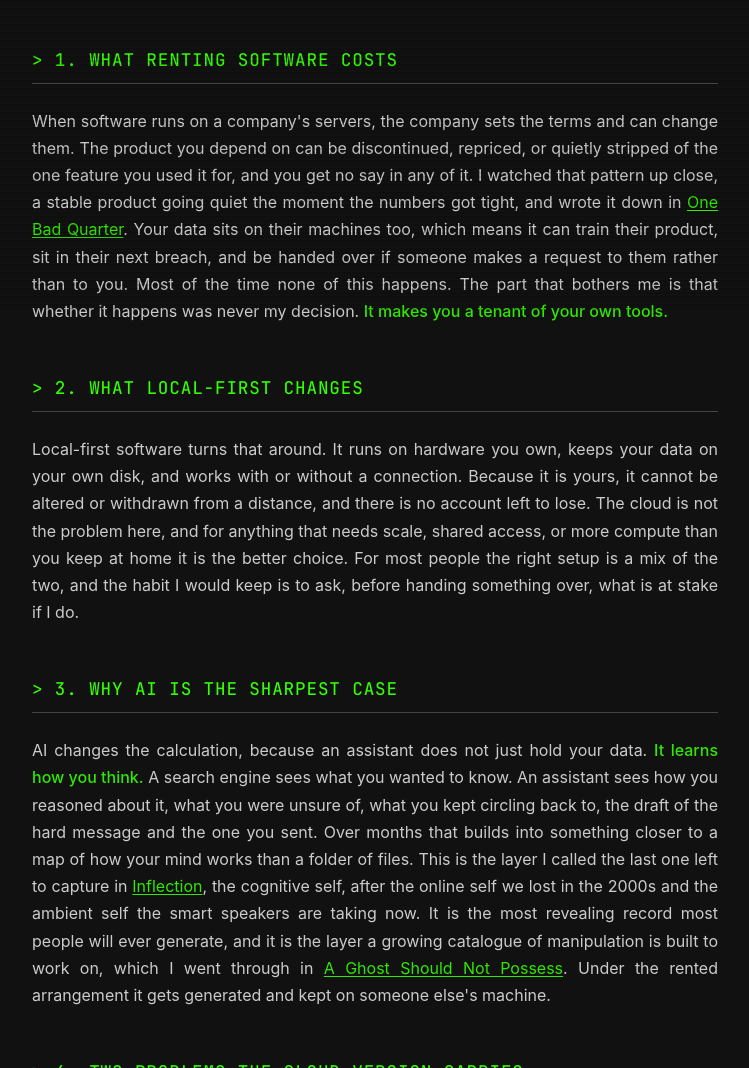
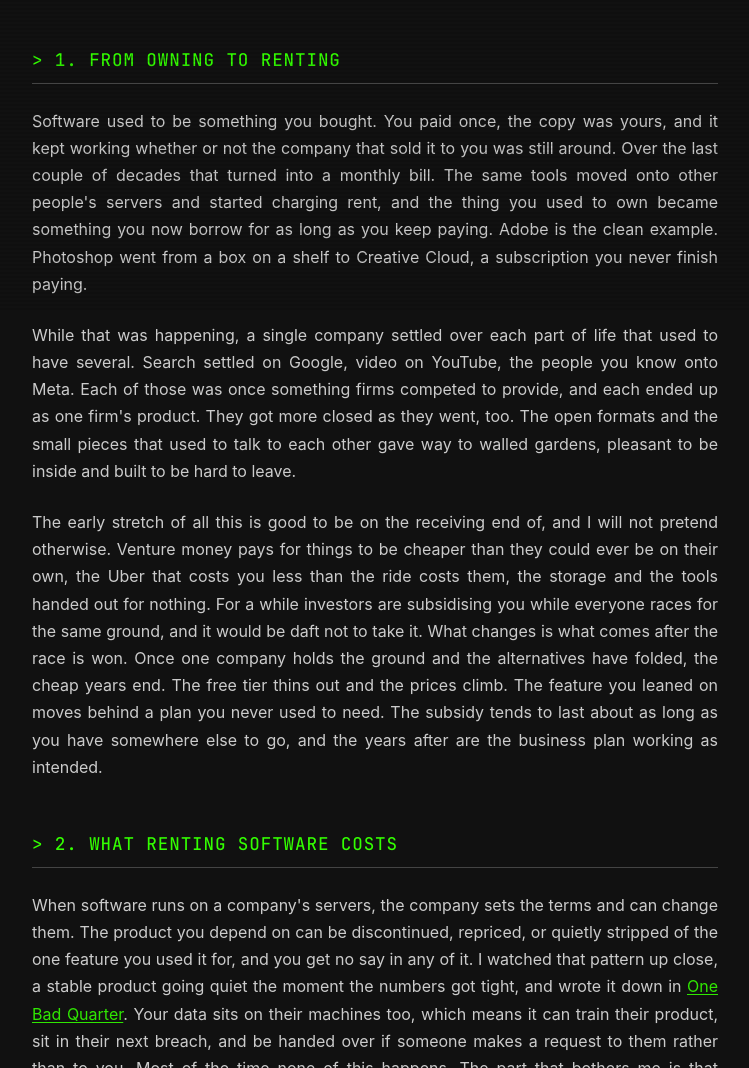
Before and after one commit to LocalGhostDao/web, a plain HTML site: page public/why-local-ai.html in a window 1280 px wide. Shown: the part 488-1556 px from the top of the page, without its empty margins (265-1014 px from the left). Drawn offline with Linux system fonts and the light colour scheme.

```diff
--- a/public/why-local-ai.html
+++ b/public/why-local-ai.html
@@ -112,7 +112,21 @@
                 Most software moved to the cloud over the last fifteen years, and most of the time that was a fair trade. You gave up control over where things ran and got convenience, sync, and someone else keeping the servers alive. For a calendar or a photo backup I still think that trade is worth taking. For the things that know you best it is worth a second look, and AI is the case where I think it matters most. I should say up front that I am building one of these, so read me as interested rather than neutral.
             </p>
 
-            <div class="section-header">&gt; 1. WHAT RENTING SOFTWARE COSTS</div>
+            <div class="section-header">&gt; 1. FROM OWNING TO RENTING</div>
+
+            <p>
+                Software used to be something you bought. You paid once, the copy was yours, and it kept working whether or not the company that sold it to you was still around. Over the last couple of decades that turned into a monthly bill. The same tools moved onto other people's servers and started charging rent, and the thing you used to own became something you now borrow for as long as you keep paying. Adobe is the clean example. Photoshop went from a box on a shelf to Creative Cloud, a subscription you never finish paying.
+            </p>
+
+            <p>
+                While that was happening, a single company settled over each part of life that used to have several. Search settled on Google, video on YouTube, the people you know onto Meta. Each of those was once something firms competed to provide, and each ended up as one firm's product. They got more closed as they went, too. The open formats and the small pieces that used to talk to each other gave way to walled gardens, pleasant to be inside and built to be hard to leave.
+            </p>
+
+            <p>
+                The early stretch of all this is good to be on the receiving end of, and I will not pretend otherwise. Venture money pays for things to be cheaper than they could ever be on their own, the Uber that costs you less than the ride costs them, the storage and the tools handed out for nothing. For a while investors are subsidising you while everyone races for the same ground, and it would be daft not to take it. What changes is what comes after the race is won. Once one company holds the ground and the alternatives have folded, the cheap years end. The free tier thins out and the prices climb. The feature you leaned on moves behind a plan you never used to need. The subsidy tends to last about as long as you have somewhere else to go, and the years after are the business plan working as intended.
+            </p>
+
+            <div class="section-header">&gt; 2. WHAT RENTING SOFTWARE COSTS</div>
 
             <p>
                 When software runs on a company's servers, the company sets the terms and can change them. The product you depend on can be discontinued, repriced, or quietly stripped of the one feature you used it for, and you get no say in any of it. I watched that pattern up close, a stable product going quiet the moment the numbers got tight, and wrote it down in <a href="/hard-truths/one-bad-quarter" style="color: var(--terminal);">One Bad Quarter</a>. Your data sits on their machines too, which means it can train their product, sit in their next breach, and be handed over if someone makes a request to them rather than to you. Most of the time none of this happens. The part that bothers me is that whether it happens was never my decision. <span class="highlight">It makes you a tenant of your own tools.</span>
```
